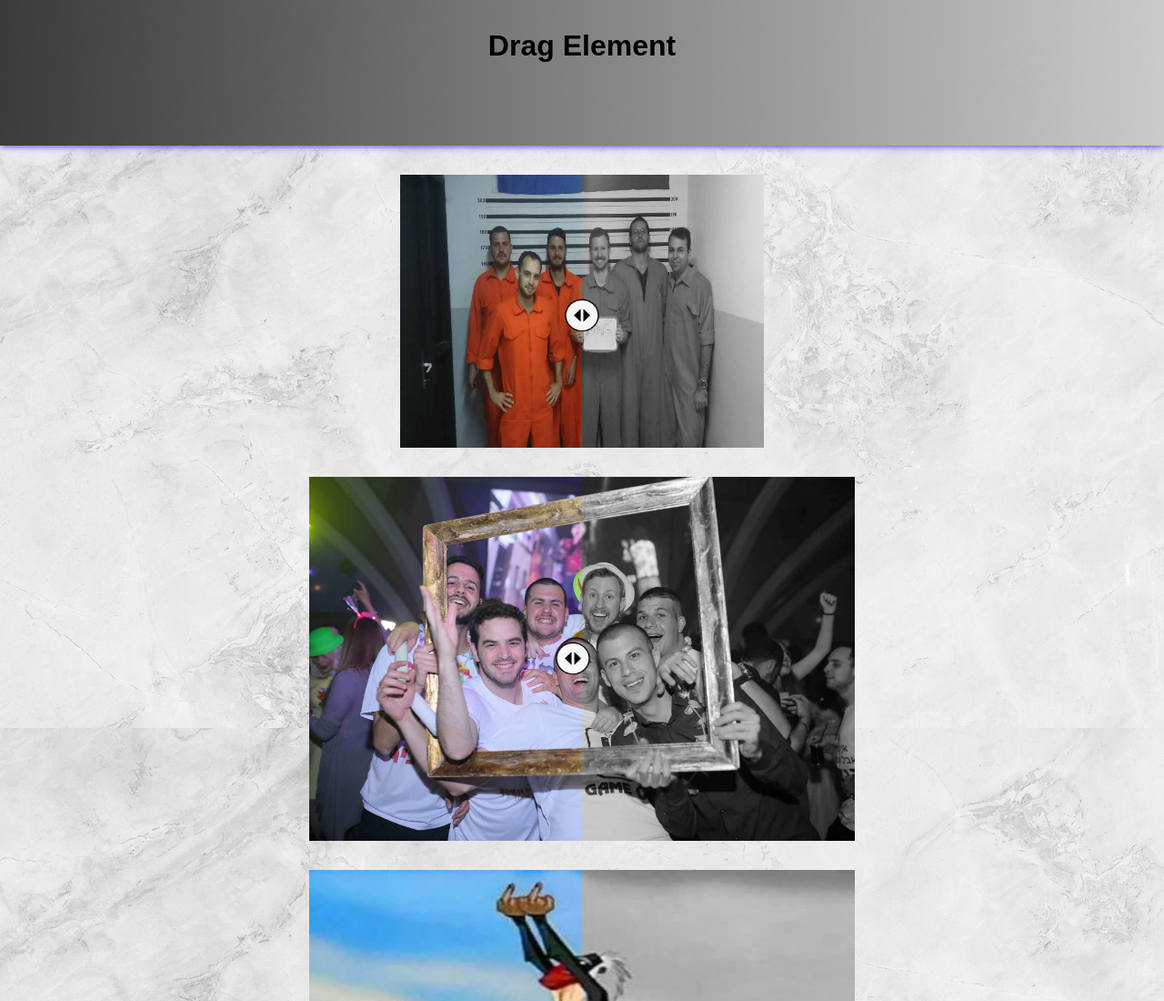
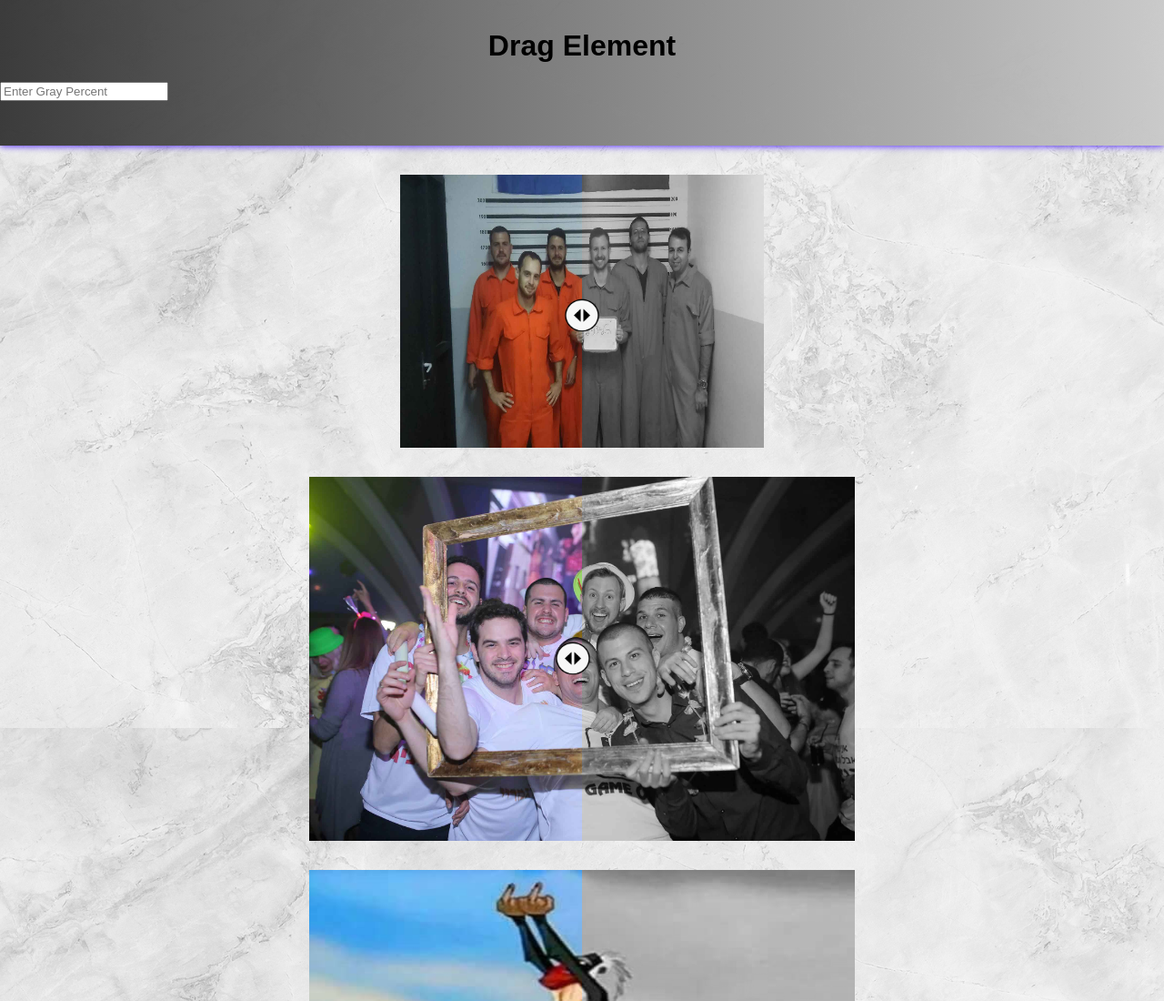
Before and after one commit to omriknight9/DragElements, a plain HTML site: page index.html in a window 1280 px wide. Shown: the top 1100 px of the page at 91% size. Drawn offline with nearby package versions, Linux system fonts and the light colour scheme; a web font is replaced by a local one.

Commit message:
Update index.html

```diff
--- a/index.html
+++ b/index.html
@@ -20,6 +20,13 @@
         <div class="headerContainer">
             <div class="header">
                 <h1>Drag Element</h1>
+                <div class="inputWrapper">
+                    <div class="inputColumn">
+                        <input type="text" id="input" placeholder="Enter Gray Percent">
+                        <span class="focus-border"></span>
+                    </div>
+                </div>
+
             </div>
         </div>
     </header>
```
